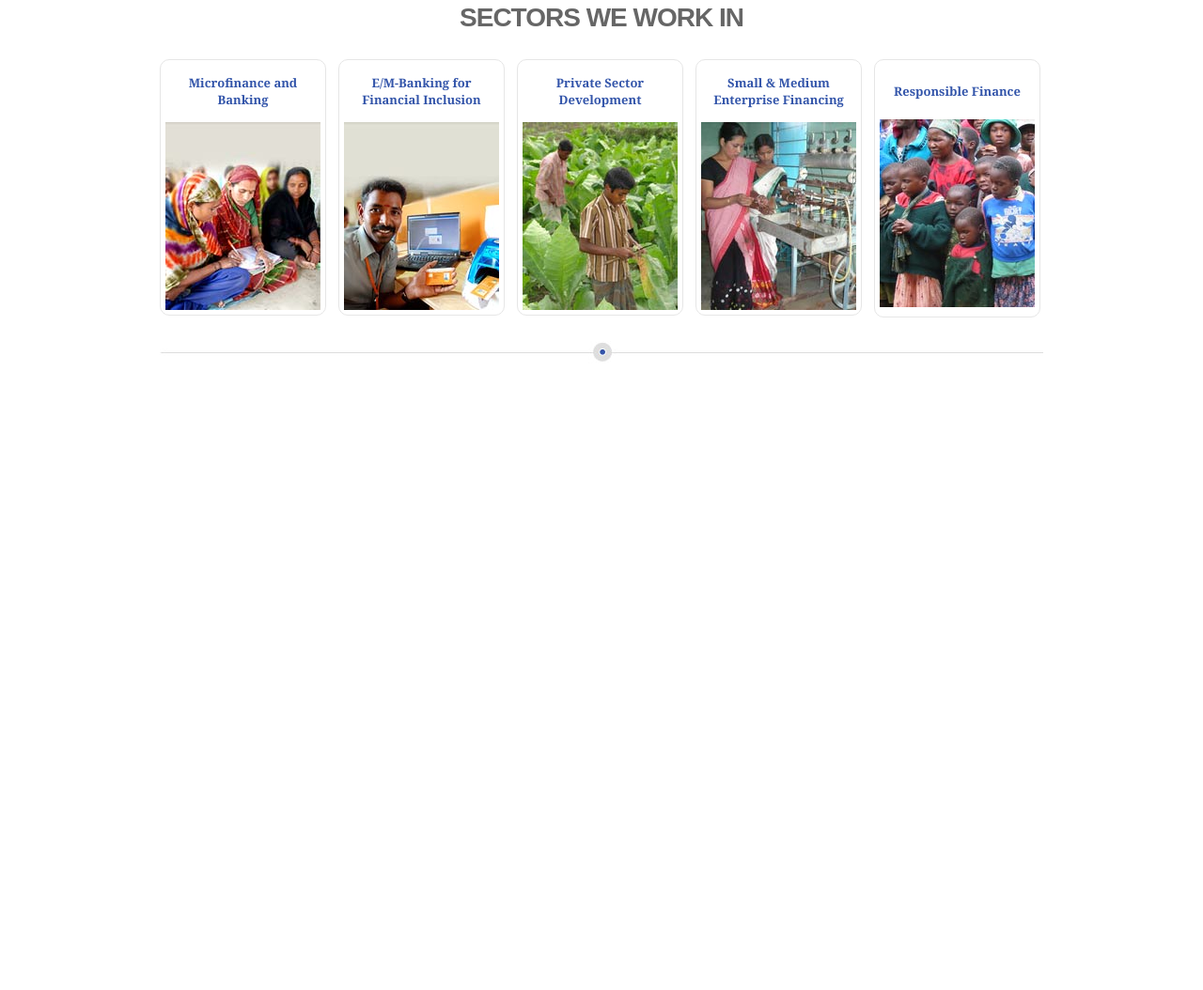
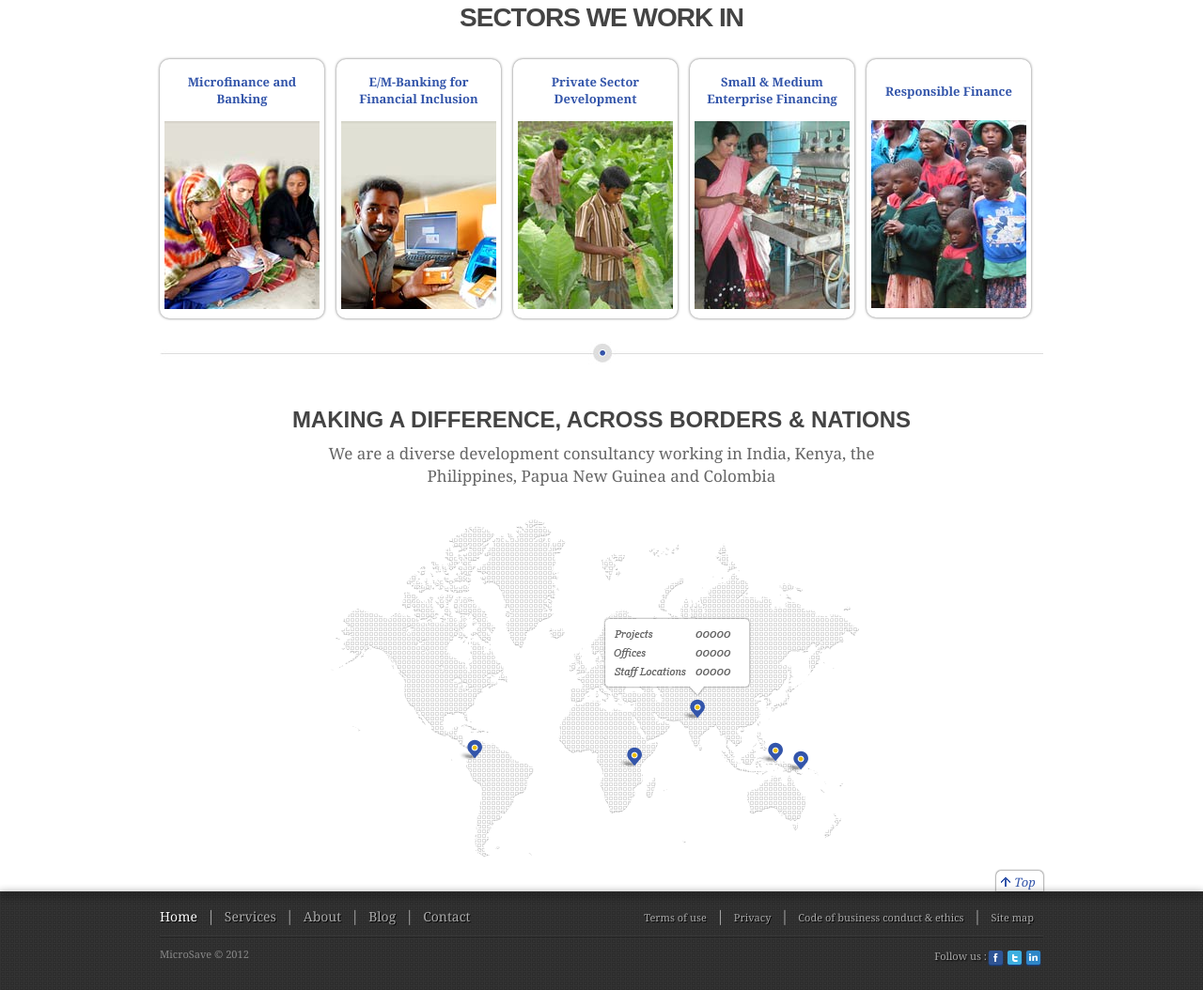
Before and after one commit to himanshuGadre/himanshu_assignment, a plain HTML site: page Assignment_2_Rev_1/index.html in a window 1280 px wide. Shown: the part 587-1641 px from the top of the page at 94% size. Before the commit the page ends 974 px from the top, so only its background shows below. Drawn offline with Linux system fonts and the light colour scheme.

Commit message:
Complete html

```diff
--- a/Assignment_2_Rev_1/css/style.css
+++ b/Assignment_2_Rev_1/css/style.css
@@ -13,9 +13,11 @@ body {
 	font-family: georgia;
 }
 
-a.link{
+a{
+	color: #666;
 	text-decoration: none;
 }
+
 .clr {
 	clear: both;
 }
@@ -30,7 +32,9 @@ clear: both;
 	margin-bottom: 25px;
 }
 
-#wrapper {}
+#wrapper {
+
+}
 
 #header {
 	height: 120px;
@@ -43,7 +47,6 @@ margin-bottom: 35px;
 	width: 940px;
 	height: 80px;
 	margin: 0 auto;
-
 }
 
 a.logo {
@@ -54,19 +57,6 @@ background: url(../images/Microsave_Logo.gif) no-repeat;
 	float: left;
 }
 
-/*
-#header #logoLogIN img {
-position: relative;
-margin: 9px 0 0 40px;
-}
-
-
-#logIn {
-height: 20px;
-float: right;
-margin: 5px 70px 0 0;
-}
-*/
 #topHeader ul {
 	list-style: none;
 	float: right;
@@ -81,10 +71,8 @@ border-right: 2px solid #3355aa;
 }
 
 #topHeader ul li a {
-
 	padding: 5px 10px;
 	color: #3355aa;
-
 	text-decoration: none;
 }
 
@@ -95,7 +83,6 @@ text-decoration: underline;
 
 
 #nav {
-
 	height: 40px;
 	background-color: #3355aa;
 }
@@ -116,19 +103,19 @@ float: left;
 
 #nav .container ul li a {
 	display: block;
-padding: 0 20px 0 0;
+	padding: 0 20px;
 	color: #fff;
-
 	text-decoration: none;
 	font-style: italic;
 	line-height: 40px;
 	text-shadow:2px 2px 2px #000;
 }
 
-/*
-#nav .container ul li a:hover
-{}
-*/
+
+#nav .container ul li a:hover {
+	background: #000;
+}
+
 
 #slider {
 	width: 431px;
@@ -139,13 +126,11 @@ margin-right: 40px;
 #middle {
 	width: 214px;
 	float: left;
-
 	padding: 27px 40px  0 0;
 	color: #666666;
 }
 
 #middle p {
-
 	font-size: 13px;
 	line-height: 18px;
 	margin-bottom: 10px;
@@ -165,33 +150,8 @@ font-size: 16px;
 	color:#3355aa;
 }
 
-/*
-
-.horizontalLine {
-width: 220px;
-height: 3px;
-background-color: #eebe00;
-margin: 4px 0 20px 0;
-}
-
-
-
-.blackHorizontalLine {
-width: 220px;
-height: 1px;
-background-color: #f0f0f0;
-margin: 8px 0 20px 0;
-}
-
-.blackHorizontalLine {
-	border-bottom: 1px solid #f0f0f0;
-}
-
-*/
-
 #right {
 	width: 214px;
-
 	float: left;
 	padding: 27px 0 0 0;
 }
@@ -200,21 +160,9 @@ padding: 27px 0 0 0;
 	list-style: none;
 }
 
-/*
-#right p {
-
-font-size: 12px;
-font-weight: bold;
-line-height: 20px;
-font-style: italic;
-}
-*/
-
 a.announcements {
 	display: block;
-
 	font-size: 12px;
-
 	line-height: 18px;
 	font-style: italic;
 	text-decoration: none;
@@ -229,12 +177,10 @@ a.announcements:hover {
 
 
 #right p.author {
-
 	font-family: arial;
 	font-size: 9px;
 	color: #888888;
 	font-style: normal;
-
 	margin-bottom:10px;
 	padding-bottom: 10px;
 	border-bottom: 1px solid #f0f0f0;
@@ -246,11 +192,9 @@ border-bottom: 1px solid #f0f0f0;
 
 .blackText {
 	color: #000;
-
 }
 
 a.viewMore {
-
 	font-size: 13px;
 	color: #3355aa;
 	font-style: italic;
@@ -262,10 +206,11 @@ a.viewMore:hover {
 }
 
 #sectorWeWork {
+	margin-bottom: 45px;
+}
 
-}
 #sectorWeWork h1 {
-color: #666666;
+	color: #444;
 	text-transform: uppercase;
 	text-align: center;
 	letter-spacing: -1px;
@@ -281,14 +226,11 @@ float: left;
 
 #sectorWeWork ul li {
 	width: 165px;
-	max-height: 266px;
 	float: left;
-	border: 1px solid #e6e6e6;
+	box-shadow: 0 0 3px #666;
 	border-radius: 10px;
 	margin-right: 13px;
 	padding: 0 5px 5px 5px;
-
-
 }
 
 
@@ -300,22 +242,160 @@ float: left;
 #sectorWeWork .noRightMargin {
 	margin-right: 0;
 	padding-top: 9px;
+
 }
+
 #sectorWeWork h5 {
 	color: #3355aa;
-
 	font-size: 13px;
 	text-align: center;
 	line-height: 18px;
 	margin: 15px 0;
-
 }
 
-#sectorWeWork .setImage {
+#sectorWeWork .setHeading {
 	margin-bottom: 21px;
+	line-height: 20px;
 }
 
 #dividerLine {
 	height: 24px;
 	background: url(../images/divider.jpg) no-repeat;
 }
+
+#makingDifferenc {
+
+}
+
+#makingDifferenc h1 {
+	color: #444;
+	text-transform: uppercase;
+	text-align: center;
+	font-size: 24px;
+	margin-bottom: 10px;
+	font-family: arial;
+}
+
+#makingDifferenc p {
+	color: #666;
+	text-align: center;
+	font-size: 17px;
+	line-height: 24px;
+	margin-bottom: 20px;
+	padding: 0 140px;
+
+}
+#googleMaps {
+	height: 388px;
+	background: url(../images/Google_maps.gif) no-repeat;
+	background-position: center center;
+
+}
+
+#topBtn {
+	width: 40px;
+	border-top-left-radius: 5px;
+	border-top-right-radius: 5px;
+	float: right;
+	box-shadow: 0 0 2px #000;
+	padding:0 5px
+}
+.blueText {
+	font-style: italic;
+	color: #3355aa;
+	font-size: 13px;
+}
+
+#footer {
+	background: url(../images/Bg_Square.gif);
+	min-height: 105px;
+}
+
+.footerShadow {
+	box-shadow: inset -5px -5px 5px #000;
+	-webkit-box-shadow: inset -5px -5px 5px #000;
+	-moz-box-shadow: inset -5px -5px 5px #000;
+	box-shadow: 0 3px 8px 1px #000;
+}
+
+#upperfooter {
+	min-height: 47px;
+	border-bottom: 1px solid #3d3d3d;
+}
+
+#upperfooter .assignLeft {
+	float: left;
+}
+
+#upperfooter .assignLeft li a {
+	font-size: 14px;
+}
+
+#upperfooter .assignRight {
+	float: right;
+}
+
+#upperfooter .assignRight li a {
+	font-size: 11px;
+}
+
+#upperfooter ul {
+	list-style: none;
+	margin-top: 15px;
+}
+
+#upperfooter ul li {
+	float: left;
+	color:#aaa;
+}
+
+#upperfooter ul li a {
+	padding:0 10px;
+	color:#aaa;
+	text-shadow: 1px 1px #000;
+}
+
+#upperfooter ul li a:hover, #upperfooter ul li a.active2 {
+	color: #fff;
+}
+
+#upperfooter ul li a.noLeftPad {
+	padding-left: 0;
+}
+
+#lowerfooter {
+	height: 56px;
+	border-top: 1px solid #222;
+}
+
+#lowerfooter ul {
+	list-style: none;
+}
+
+#lowerfooter ul li{
+	float: left;
+}
+
+#copyright {
+	margin-top: 10px;
+	float: left;
+	width: 150px;
+	font-size: 11px;
+	color: #888;
+}
+
+#followUs {
+	float: right;
+	margin-top: 12px;
+}
+
+.follow {
+	float: left;
+	color: #aaa;
+	font-size: 11px;
+	text-shadow: 1px 1px 2px #000;
+}
+
+#followUs ul {
+	float: right;
+}
--- a/Assignment_2_Rev_1/index.html
+++ b/Assignment_2_Rev_1/index.html
@@ -11,8 +11,6 @@
 	<div id="header"><!-- header starts -->
 		<div id="topHeader"><!-- topHeaderstarts -->
 
-				<!-- <img src="images/Microsave_Logo.gif" alt="Microsave Logo" title="Microsave Logo">-->
-
 			<a href="#" class="logo"></a>
 
 			<ul>
@@ -21,10 +19,7 @@
 			</ul>
 			<div class="clr"></div> <!-- Clr -->
 
-
 			</div> <!-- topHeader" ends -->
-
-
 
 
 		<div id="nav"><!-- nav starts -->
@@ -38,7 +33,6 @@
 
 				<div class="clr"></div> <!-- Clr -->
 			</div> <!-- container ends -->
-
 		</div> <!-- nav ends -->
 
 	</div><!-- header Ends -->
@@ -46,9 +40,7 @@
 
 	<div class="container"><!-- Container starts -->
 		<div id="slider"><!-- slider starts -->
-
 			<img src="images/Slider.jpg" alt="Slider" title="Slider">
-
 		</div> <!-- slider ends -->
 
 
@@ -59,54 +51,46 @@
 
 			<p>Established in 1998  as a joint UNCDF/DFID project in East and Southern Africa, today we have offices and staff  in 24 countries around the world with headquarters in Lucknow, India. </p>
 
-
 			<h3 class="bluetext">Where we Operate?</h3>
-
 
 		</div> <!-- middle ends -->
 
-
-
 		<div id="right"><!-- right starts -->
 			<h3>Announcements</h3>
-
 				<ul>
 					<li>
 						<a href="#" class="announcements">
 						<p>Lorem ipsum dolor sit amet, contur  adipiscing elit mi eleifend...</p></a>
-
 						<p class="author">By <a href="#"><span class="blackText">Amol</span></a> on 21July 2012</p>
-
 					</li>
 
 					<li>
 						<a href="#" class="announcements">
 						<p>Lorem ipsum dolor sit amet, contur  adipiscing elit mi eleifend...</p></a>
-
 						<p class="author">By <a href="#"><span class="blackText">Amol</span></a> on 21July 2012</p>
-
 					</li>
 
 					<li>
 						<a href="#" class="announcements">
 						<p>Lorem ipsum dolor sit amet, contur  adipiscing elit mi eleifend...</p></a>
-
 						<p class="author">By <a href="#"><span class="blackText">Amol</span></a> on 21July 2012</p>
 
 					</li>
+						<a href="#" class="viewMore">View More</a>
+				</ul>
 
-							<a href="#" class="viewMore">View More</a>
+				<div class="clr">
 
-					</ul>
-					<div class="clr"></div> <!-- Clr -->
+				</div> <!-- Clr -->
 		</div> <!-- right ends -->
 
-			<div class="clr2"></div> <!--clr ends -->
+		<div class="clr2">
+		</div> <!--clr ends -->
 
 		<div id="sectorWeWork"><!-- sector starts -->
 			<h1>Sectors we work in</h1>
 				<ul>
-					<li><a href="#"><h5>Microfinance and <br/>Banking</h5> <img src="images/Microfinance_and_Banking.jpg" alt="Microfinance and Banking" title="Microfinance and Banking"></a></li>
+					<li><a href="#"><h5>Microfinance and Banking</h5> <img src="images/Microfinance_and_Banking.jpg" alt="Microfinance and Banking" title="Microfinance and Banking"></a></li>
 
 					<li><a href="#"><h5>E/M-Banking for Financial Inclusion</h5> <img src="images/E_M-Banking_for_financial_inclusion.jpg" alt="E/M Banking for financial inclusion" title="E/M Banking for financial inclusion"></a></li>
 
@@ -114,16 +98,79 @@
 
 					<li><a href="#"><h5>Small &amp; Medium Enterprise Financing</h5> <img src="images/Small_Medium_Enterprise_Financing.jpg" alt="Small &amp; Medium Enterprise Financing" title="Small &amp; Medium Enterprise Financing"></a></li>
 
-					<li class="noRightMargin"><a href="#"><h5 class="setImage">Responsible Finance</h5> <img src="images/Responsible_Finance.jpg" alt="Responsible Finance" title="Responsible Finance"></a></li>
+					<li class="noRightMargin"><a href="#"><h5 class="setHeading">Responsible Finance</h5> <img src="images/Responsible_Finance.jpg" alt="Responsible Finance" title="Responsible Finance"></a></li>
 
 				</ul>
-				<div class="clr3"></div> <!-- Clr -->
-					<div id="dividerLine"></div> <!-- divider ends -->
+				<div class="clr3">
+				</div> <!-- Clr -->
+
+			<div id="dividerLine">
+			</div> <!-- divider ends -->
+
 		</div> <!-- sector ends -->
 
+		<div id="makingDifferenc"><!-- makingDifferenc starts -->
+			<h1>Making a difference, Across Borders &amp; Nations</h1>
+				<p>We are a diverse development consultancy working in India, Kenya, the Philippines, Papua New Guinea and Colombia</p>
+					<div id="googleMaps">
+					</div> <!-- googleMaps ends -->
+
+					<div id="topBtn"><!-- topBtn starts -->
+						<a href="#">
+							<img src="images/up_arrow.gif">
+							<span class="blueText">Top</span>
+						</a>
+					</div> <!-- topBtn ends -->
+
+					<div class="clr">
+					</div> <!-- Clr -->
+		</div> <!-- makingDifferenc ends -->
 
 
 	</div><!-- Container Ends -->
+
+		<div id="footer"><!-- footer starts -->
+			<div class="footerShadow"><!-- footerShadow starts -->
+			</div> <!-- footerShadow ends -->
+
+			<div class="container"><!-- Container starts -->
+				<div id="upperfooter"><!-- upperfooter starts -->
+					<ul class="assignLeft">
+						<li><a href="#" class="active2 noLeftPad">Home</a>|</li>
+						<li><a href="#">Services</a>|</li>
+						<li><a href="#">About</a>|</li>
+						<li><a href="#">Blog</a>|</li>
+						<li><a href="#">Contact</a></li>
+					</ul>
+
+					<ul class="assignRight">
+						<li><a href="#">Terms of use</a>|</li>
+						<li><a href="#">Privacy</a>|</li>
+						<li><a href="#">Code of business conduct &amp; ethics</a>|</li>
+						<li><a href="#">Site map</a></li>
+					</ul>
+
+					<div class="clr">
+					</div> <!-- Clr -->
+				</div> <!-- upperfooter ends -->
+
+				<div id="lowerfooter"><!-- lowerfooter starts -->
+					<div id="copyright"><span>MicroSave &copy; 2012</span></div>
+
+					<div id="followUs"><!-- followUs starts -->
+						<span class="follow">Follow us :</span>
+						<ul>
+							<li><a href="#"><img src="images/facebook.png"></a></li>
+							<li><a href="#"><img src="images/twitter.png"></a></li>
+							<li><a href="#"><img src="images/LinkedIn.png"></a></li>
+						</ul>
+						<div class="clr"></div> <!-- Clr -->
+					</div> <!-- followUs ends -->
+
+				</div> <!-- lowerfooter ends -->
+
+			</div> <!-- Container ends -->
+		</div> <!-- footer ends -->
 </div> <!-- wrapper ends -->
 
     </body>
```
Also changed, not shown: Assignment_2_Rev_1/images/Bg_Square.gif (added), Assignment_2_Rev_1/images/Google_maps.gif (added), Assignment_2_Rev_1/images/LinkedIn.png (added), Assignment_2_Rev_1/images/facebook.png (added), Assignment_2_Rev_1/images/twitter.png (added), Assignment_2_Rev_1/images/up_arrow.gif (added). Lines whose indentation alone changed are shown as unchanged.
